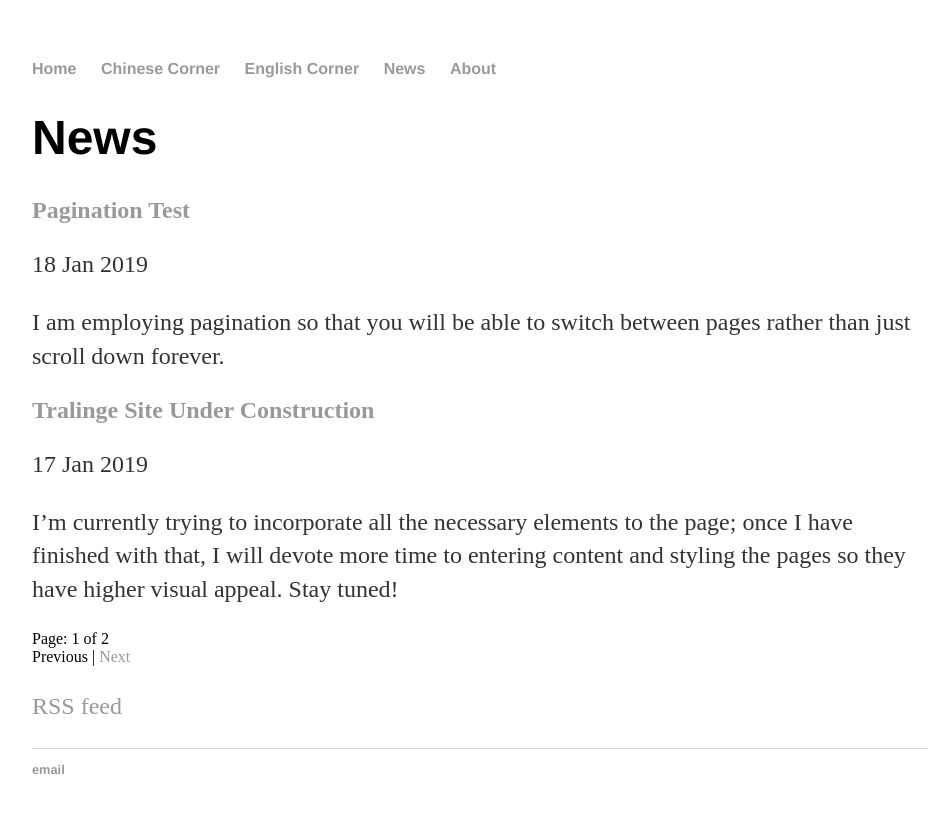
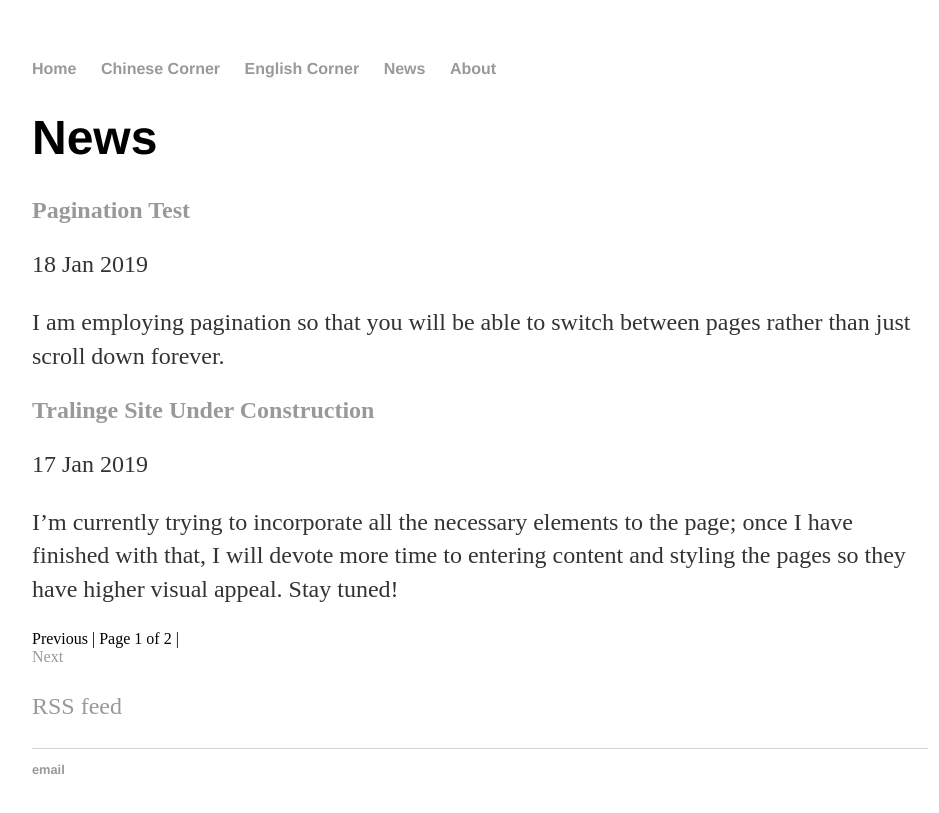
Before and after one commit to Tralinge/tralinge.github.io, a Jekyll site: the page built from news/index.html, in a window 1280 px wide. Shown: the top 813 px of the page, without its empty margins (160-1099 px from the left). Built offline with Jekyll 4.4.1, drawn with Linux system fonts in a browser that asks for light colours; the list of posts is cut into pages by our own code.

Commit message:
Update index.html

```diff
--- a/news/index.html
+++ b/news/index.html
@@ -19,20 +19,21 @@
 
 <!-- Pagination links -->
 <div class="pagination">
+
+  {% if paginator.previous_page %}
+    <a href="{{ paginator.previous_page_path }}" class="previous">Previous</a>
+  {% else %}
+    <span class="previous">Previous</span>
+  {% endif %}
+
   <span class="page_number ">
-  Page: {{ paginator.page }} of {{ paginator.total_pages }}
+  | Page {{ paginator.page }} of {{ paginator.total_pages }} |
   </span><br>
 
-  {% if paginator.previous_page %}
-    <a href="{{ paginator.previous_page_path }}" class="previous">Previous |</a>
+  {% if paginator.next_page %}
+    <a href="{{ paginator.next_page_path }}" class="next">Next</a>
   {% else %}
-    <span class="previous">Previous |</span>
-  {% endif %}
-
-  {% if paginator.next_page %}
-    <a href="{{ paginator.next_page_path }}" class="next"> Next</a>
-  {% else %}
-    <span class="next "> Next</span>
+    <span class="next ">Next</span>
   {% endif %}
 
 </div>
```
